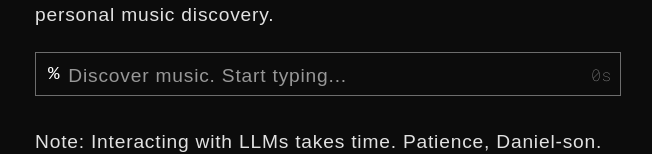
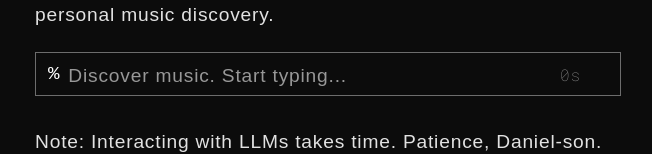
Before and after one commit to mechaneyes/aframe, a Next.js app: page / in a window 1280 px wide. Shown: the part 202-356 px from the top of the page, without its empty margins (312-964 px from the left). Built offline with nearby package versions, Linux system fonts and the light colour scheme; a web font is replaced by a local one.

Commit message:
form + timer styling

```diff
--- a/app/styles/_prompt-form.scss
+++ b/app/styles/_prompt-form.scss
@@ -108,8 +108,10 @@
   // o————————————————————————————————————o timer —>
   //
   .timer {
+    min-width: 44px;
+
     &--visible {
-      margin: 0 8px 0 16px;
+      margin: 0 16px 0 8px;
       font-family: "Roboto Mono", monospace;
       font-size: 1rem;
       color: #989898;
--- a/components/PromptForm/PromptForm.js
+++ b/components/PromptForm/PromptForm.js
@@ -72,12 +72,22 @@ const PromptForm = (props) => {
     const forms = document.querySelectorAll(".prompt-form");
     const inputs = document.querySelectorAll(".prompt-form__input");
 
-    for (const form of forms) {
-      form.style.height = `${heightToSet + 11}px`;
-    }
+    if (heightToSet > 44) {
+      for (const form of forms) {
+        form.style.height = `${heightToSet + 11}px`;
+      }
 
-    for (const input of inputs) {
-      input.style.height = `${heightToSet + 11}px`;
+      for (const input of inputs) {
+        input.style.height = `${heightToSet + 11}px`;
+      }
+    } else {
+      for (const form of forms) {
+        form.style.height = `${heightToSet}px`;
+      }
+
+      for (const input of inputs) {
+        input.style.height = `${heightToSet}px`;
+      }
     }
   };
 
```
